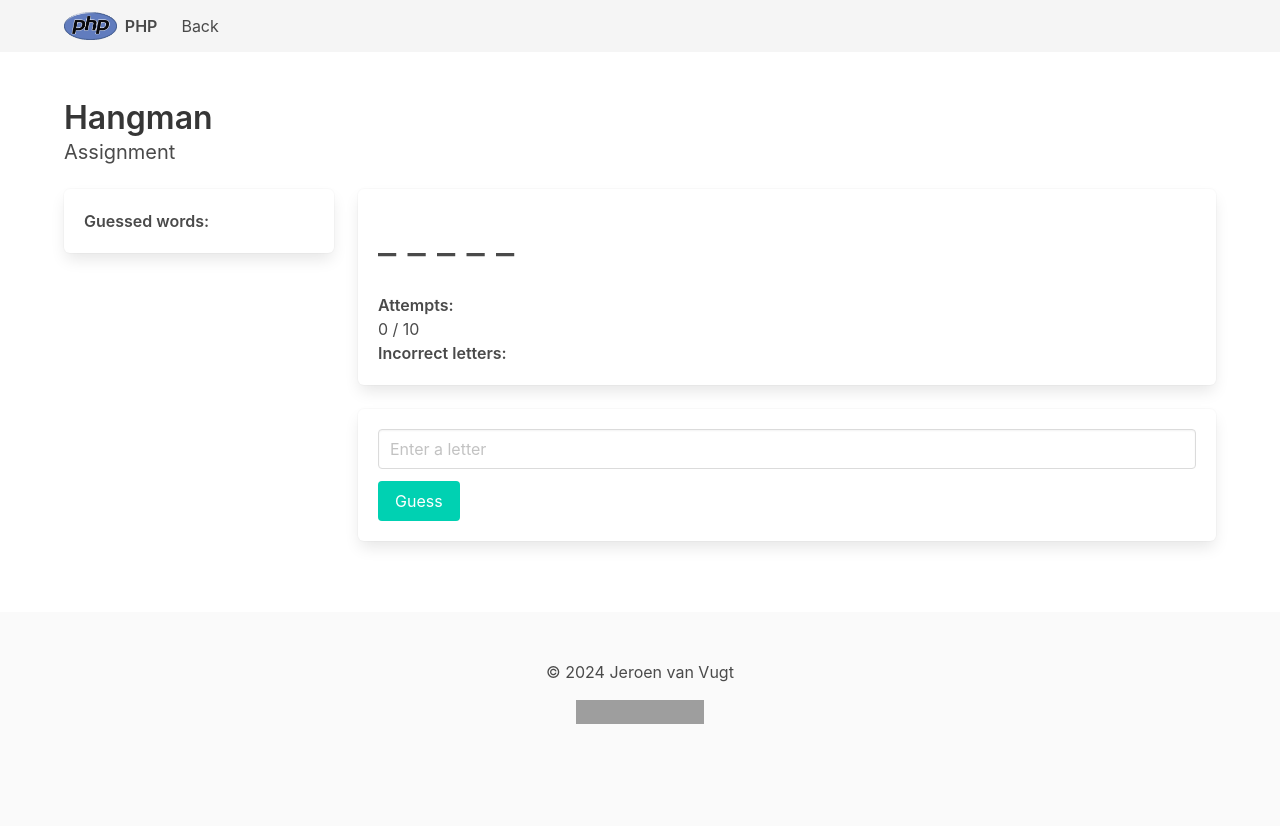
After one commit to jrnvgt/web-php, a PHP site: page /week-1/hangman.php in a window 1280 px wide. The commit adds this page. Run offline with PHP 8.4, Linux system fonts and the light colour scheme; grey boxes are pictures that could not be loaded.

Commit message:
Create hangman

```diff
--- a/public/index.php
+++ b/public/index.php
@@ -24,6 +24,7 @@ require_once __DIR__ . '/includes/header.php';
                 </div>
                 <div class="buttons">
                   <a class="button is-primary" href="week-1/hello-world.php">Hello, world!</a>
+                  <a class="button is-primary" href="week-1/hangman.php">Hangman</a>
                 </div>
               </div>
             </div>
--- /dev/null
+++ b/public/week-1/hangman.php
@@ -0,0 +1,63 @@
+<?php
+
+$pageTitle = 'hangman';
+require_once __DIR__ . '/../../config/config.php';
+require_once __DIR__ . '/../../src/week-1/hangman.inc.php';
+require_once __DIR__ . '/../includes/header.php';
+
+?>
+
+      <section class="section">
+        <div class="container">
+
+          <div class="columns">
+            <div class="column">
+              <h1 class="title">Hangman</h1>
+              <h2 class="subtitle">Assignment</h2>
+            </div>
+          </div>
+
+          <div class="columns">
+            <div class="column is-one-quarter">
+              <div class="box">
+                <p class="has-text-weight-semibold">Guessed words:</p>
+                <p><?= showGuessedWords(); ?></p>
+              </div>
+            </div>
+            <div class="column">
+              <div class="box">
+                <div class="block">
+                  <p class="is-size-2"><?= showWord(); ?></p>
+                </div>
+                <div class="block">
+                  <p class="has-text-weight-semibold">Attempts:</p>
+                  <p><?= showAttempts(); ?> / 10</p>
+                  <p class="has-text-weight-semibold">Incorrect letters:</p>
+                  <p><?= showIncorrectLetters(); ?></p>
+                </div>
+              </div>
+              <div class="box">
+                  <form action="hangman.php" method="post">
+                    <div class="field">
+                      <div class="control">
+                        <input class="input" name="letter" type="text" placeholder="Enter a letter">
+                      </div>
+                    </div>
+                    <div class="field">
+                      <div class="control">
+                        <button class="button is-primary" type="submit">Guess</button>
+                      </div>
+                    </div>
+                  </form>
+                </div>
+            </div>
+          </div>
+
+        </div>
+      </section>
+
+<?php
+
+require_once __DIR__ . '/../includes/footer.php';
+
+?>
--- /dev/null
+++ b/src/week-1/hangman.inc.php
@@ -0,0 +1,112 @@
+<?php
+
+session_start();
+
+if (!isset($_SESSION['initialized']) || $_SESSION['initialized'] === false) {
+  initialize();
+}
+
+if ($_SERVER['REQUEST_METHOD'] === 'POST') {
+  if (!isset($_POST['letter'])) { return; }
+
+  $input = trim($_POST['letter']);
+
+  if (!validate($input)) { return; }
+
+  $input = strtolower($input);
+
+  if (in_array($input, $_SESSION['correctLetters']) || in_array($input, $_SESSION['incorrectLetters'])) {
+    $_SESSION['attempts'] += 1;
+    return;
+  }
+
+  $letters = str_split($_SESSION['word']);
+  $letterFound = false;
+
+  foreach ($letters as $key => $letter) {
+    if ($letter !== $input) { continue; }
+
+    $_SESSION['correctCount'] += 1;
+
+    if (!in_array($input, $_SESSION['correctLetters'])) {
+      $letterFound = true;
+      array_push($_SESSION['correctLetters'], $input);
+    }
+  }
+
+  if (!$letterFound) {
+    $_SESSION['attempts'] += 1;
+    array_push($_SESSION['incorrectLetters'], $input);
+  }
+
+  // TODO: DEBUG
+  if ($_SESSION['attempts'] >= 10) {
+    $_SESSION['initialized'] = false;
+    header('refresh: 0');
+  }
+
+  if ($_SESSION['correctCount'] === strlen($_SESSION['word'])) {
+    $_SESSION['initialized'] = false;
+    array_push($_SESSION['guessedWords'], $_SESSION['word']);
+    header('refresh: 0');
+  }
+}
+
+function initialize() {
+  $words = array('abyss', 'blizzard', 'crypt', 'dwarves', 'exodus', 'fjord', 'galaxy', 'hangman', 'ivory', 'jackpot');
+
+  $_SESSION['initialized'] = true;
+  $_SESSION['word'] = $words[rand(0, 9)];
+  $_SESSION['attempts'] = 0;
+  $_SESSION['correctCount'] = 0;
+  $_SESSION['correctLetters'] = array();
+  $_SESSION['incorrectLetters'] = array();
+
+  if (!isset($_SESSION['guessedWords'])) {
+    $_SESSION['guessedWords'] = array();
+  }
+}
+
+function validate($input) {
+  if (empty($input)) { return false; }
+  if (strlen($input) > 1) { return false; }
+  if (!ctype_alpha($input)) { return false; }
+
+  return true;
+}
+
+function showGuessedWords() {
+  $words = $_SESSION['guessedWords'];
+
+  foreach ($words as $word) {
+    echo $word . ', ';
+  }
+}
+
+function showWord() {
+  $letters = str_split($_SESSION['word']);
+  $correctLetters = $_SESSION['correctLetters'];
+
+  foreach ($letters as $letter) {
+    if (in_array($letter, $correctLetters)) {
+      echo strtoupper($letter) . ' ';
+      continue;
+    }
+
+    echo '_ ';
+  }
+}
+
+function showAttempts() {
+  return $_SESSION['attempts'];
+}
+
+function showIncorrectLetters() {
+  $letters = $_SESSION['incorrectLetters'];
+
+  foreach ($letters as $letter) {
+    echo strtoupper($letter) . ' ';
+  }
+}
+
+?>
```
